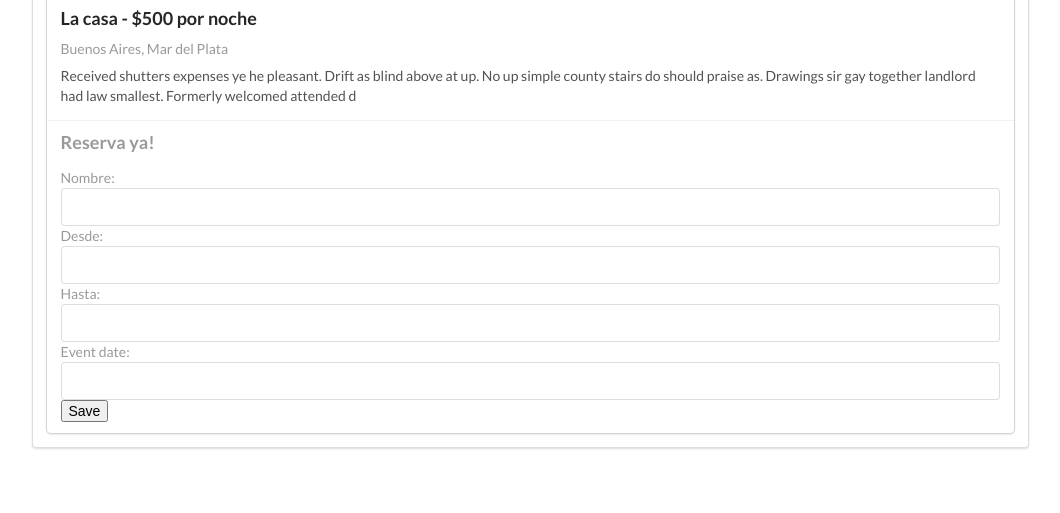
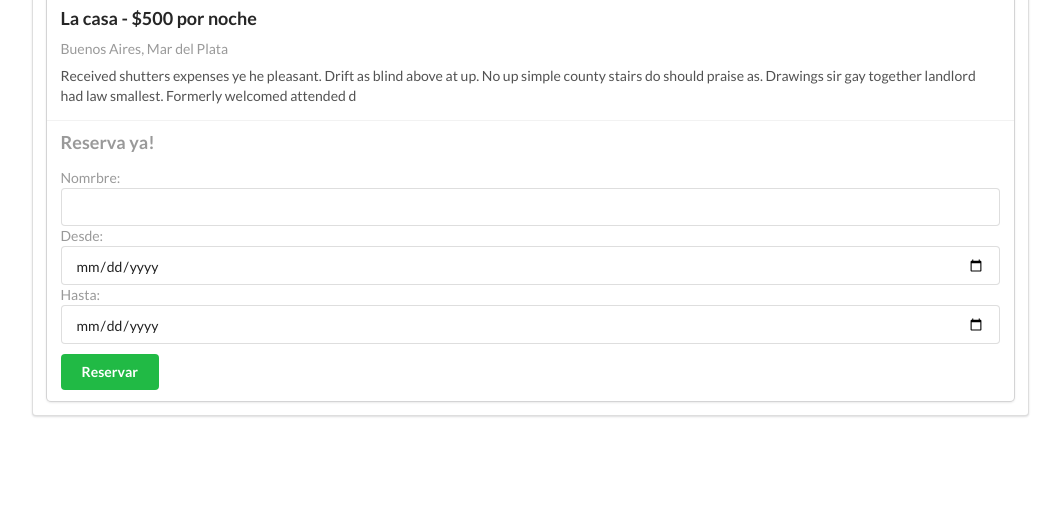
Before and after one commit to MatiasTassara/TP-Metodologia-3, a Django app: page /info/7 in a window 1280 px wide. Shown: the part 729-1242 px from the top of the page, without its empty margins (110-1170 px from the left). After the commit the page ends 1146 px from the top, so only its background shows below. Run offline with Django 3.2, Linux system fonts and the light colour scheme; data comes from the database, SQL or seed files in the repository; both versions use the stored data as it was after the commit.

Commit message:
form fixed

```diff
--- a/reserva/forms.py
+++ b/reserva/forms.py
@@ -1,16 +1,9 @@
 from django import forms
-from .models import RentForm
-from django.forms import DateTimeField
-from django.contrib.admin import widgets
 
-class ReserveForm(forms.ModelForm):
+class DateInput(forms.DateInput):
+    input_type='date'
 
-    event_date = DateTimeField(input_formats=["%d %b %Y %H:%M:%S %Z"])
-
-    class Meta:
-        model = RentForm
-        fields = ('Nombre', 'Desde','Hasta',)
-
-        def __init__(self, *args, **kwargs):
-            super(RentForm, self).__init__(*args, **kwargs)
-            self.fields['event_date'].widget = widgets.AdminSplitDateTime()
+class ReserveForm(forms.Form):
+    Nomrbre = forms.CharField(max_length=100)
+    Desde = forms.DateField(widget=DateInput)
+    Hasta = forms.DateField(widget=DateInput)
--- a/reserva/models.py
+++ b/reserva/models.py
@@ -2,6 +2,7 @@ from datetime import datetime
 
 from django.contrib.auth.models import User
 from django.db import models
+
 
 
 class City(models.Model):
@@ -41,8 +42,3 @@ class RentDate(models.Model):
 
     def __str__(self):
         return self.date
-
-class RentForm(models.Model):
-    Nombre = models.CharField(max_length=50, default="")
-    Desde = models.DateTimeField()
-    Hasta = models.DateTimeField()
--- a/reserva/templates/info.html
+++ b/reserva/templates/info.html
@@ -4,12 +4,6 @@
     <meta charset="UTF-8" />
     <meta name="viewport" content="width=device-width, initial-scale=1.0" />
     <meta http-equiv="X-UA-Compatible" content="ie=edge" />
-    <link
-      rel="stylesheet"
-      href="https://cdnjs.cloudflare.com/ajax/libs/semantic-ui/2.4.1/semantic.min.css"
-      integrity="sha256-9mbkOfVho3ZPXfM7W8sV2SndrGDuh7wuyLjtsWeTI1Q="
-      crossorigin="anonymous"
-    />
     <link
       rel="stylesheet"
       href="https://cdnjs.cloudflare.com/ajax/libs/semantic-ui/2.4.1/semantic.min.css"
@@ -45,10 +39,10 @@
           </div>
           <div class="extra content">
             <h3>Reserva ya!</h3>
-              <form method="POST" class="post-form ui form">{% csrf_token %}
-                  {{ form }}
-                  <button type="submit" class="save btn btn-default">Save</button>
-              </form>
+            <form method="POST" class="post-form ui form">
+              {% csrf_token %} {{ form }}
+              <button type="submit" style="margin-top: 10px;" class="ui green button">Reservar</button>
+            </form>
           </div>
         </div>
       </div>
--- a/reserva/views.py
+++ b/reserva/views.py
@@ -9,5 +9,4 @@ def home(request):
 def info(request,id=0):
     realState = RealState.objects.get(pk=id)
     form = ReserveForm()
-    print(form)
     return render(request, 'info.html', {'realState': realState, 'form': form})
```
Also changed, not shown: db.sqlite3, reserva/migrations/0006_auto_20191113_1611.py (added).
